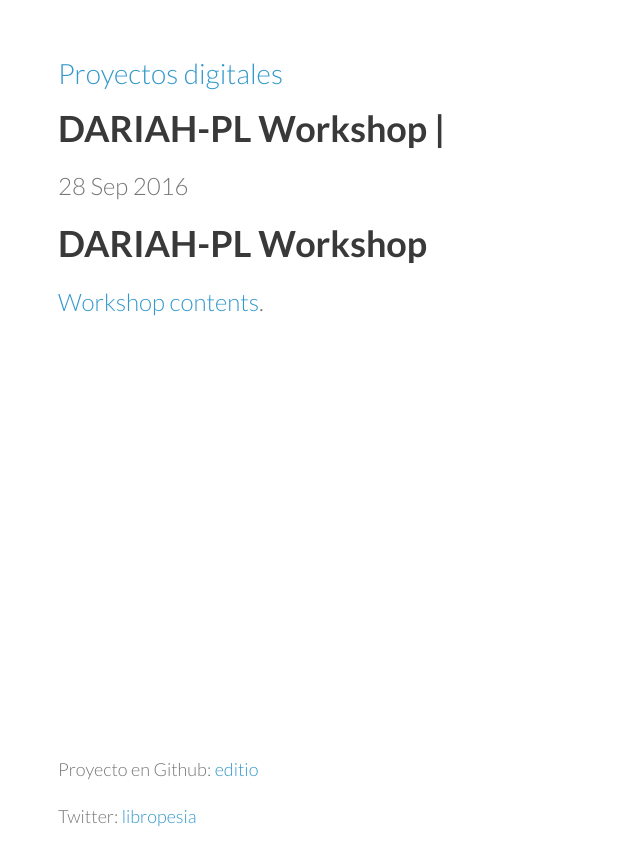
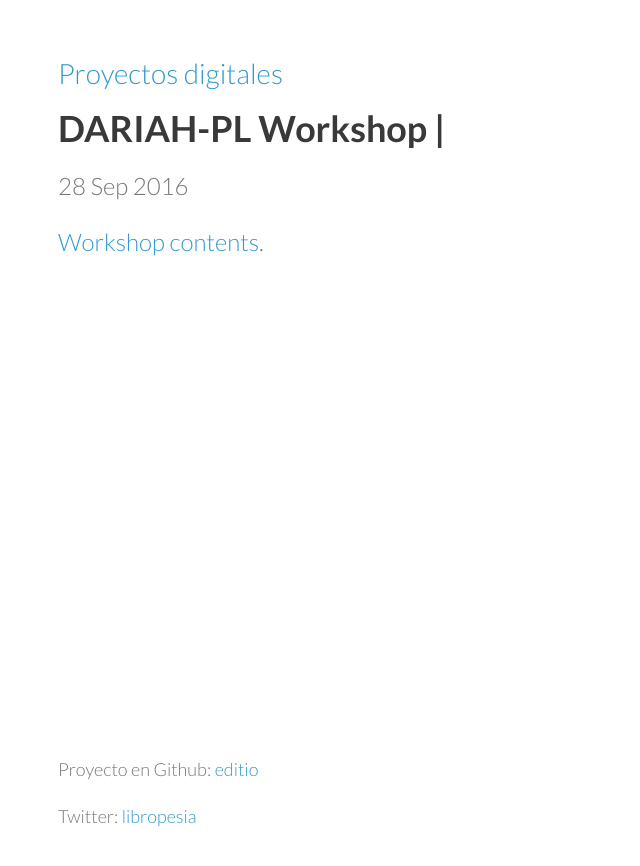
Before and after one commit to editio/editio.github.io, a Jekyll site: the page built from _posts/2016-09-28-your-filename.md, in a window 1280 px wide. Shown: the top 866 px of the page, without its empty margins (0-640 px from the left). Built offline with Jekyll 4.4.1, drawn with Linux system fonts in a browser that asks for light colours; Markdown is read by kramdown in place of the engine named in the settings.

Commit message:
Created 2016-09-28-your-filename.md

```diff
--- a/_posts/2016-09-28-your-filename.md
+++ b/_posts/2016-09-28-your-filename.md
@@ -3,6 +3,5 @@ published: true
 layout: post
 title: DARIAH-PL Workshop
 ---
-## DARIAH-PL Workshop
 
 [Workshop contents](http://editio.github.io/slides/workshop/).
```
